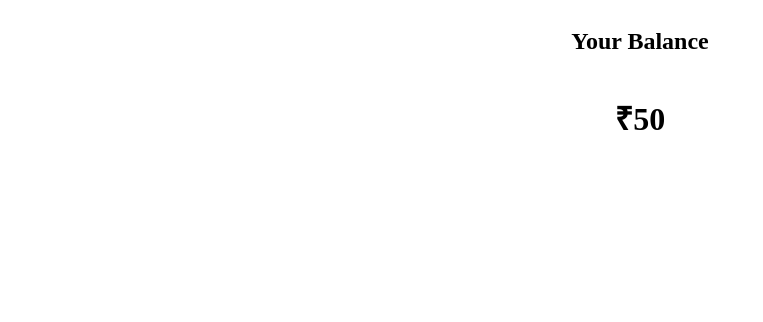
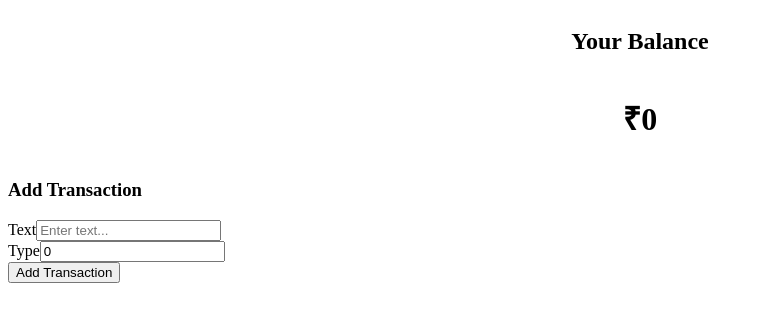
Before and after one commit to AdityaNair07/Expense-Tracker, a React (Create React App) app: page / in a window 1280 px wide. Shown: the top 322 px of the page, without its empty margins (0-763 px from the left). Built offline with nearby package versions, Linux system fonts and the light colour scheme.

Commit message:
Add transaction added

```diff
--- /dev/null
+++ b/src/components/AddTransaction.jsx
@@ -0,0 +1,47 @@
+import React, { useState } from "react";
+
+const AddTransaction = ({ id, addTransactions }) => {
+  const [text, setText] = useState("");
+  const [amount, setAmount] = useState(0);
+
+  const handleSubmit = (e) => {
+    e.preventDefault();
+    const newTransaction = {
+      id: id,
+      text: text,
+      amount: amount,
+    };
+    addTransactions(newTransaction);
+  };
+
+  return (
+    <div>
+      <h3>Add Transaction</h3>
+      <form onSubmit={handleSubmit}>
+        <div className="form-control">
+          <label htmlFor="text">Text</label>
+          <input
+            id="text"
+            type="text"
+            placeholder="Enter text..."
+            value={text}
+            onChange={(e) => setText(e.target.value)}
+          />
+        </div>
+        <div className="form-control">
+          <label htmlFor="amount">Type</label>
+          <input
+            id="amount"
+            type="number"
+            placeholder="Enter amount..."
+            value={amount}
+            onChange={(e) => setAmount(e.target.valueAsNumber)}
+          />
+        </div>
+        <button>Add Transaction</button>
+      </form>
+    </div>
+  );
+};
+
+export default AddTransaction;
--- a/src/containers/Main.js
+++ b/src/containers/Main.js
@@ -1,17 +1,25 @@
 import React from "react";
 import { connect } from "react-redux";
 import Balance from "../components/Balance";
+import AddTransaction from "../components/AddTransaction";
+import { addTransactions } from "../redux/actions";
 
-export const Main = ({ transactions }) => {
+export const Main = ({ transactions, addTransactions }) => {
   return (
     <div>
       <Balance transactions={transactions} />
+      <AddTransaction
+        id={transactions[0] ? transactions[0].id + 1 : 1}
+        addTransactions={(transactions) => addTransactions(transactions)}
+      />
     </div>
   );
 };
 
 const mapStateToProps = (state) => ({ transactions: state.transactions });
 
-const mapDispatchToProps = (dispatch) => {};
+const mapDispatchToProps = (dispatch) => ({
+  addTransactions: (transactions) => dispatch(addTransactions(transactions)),
+});
 
 export default connect(mapStateToProps, mapDispatchToProps)(Main);
--- a/src/redux/actions.js
+++ b/src/redux/actions.js
@@ -0,0 +1,6 @@
+export const ADD_TRANSACTIONS = "ADD_TRANSACTIONS";
+
+export const addTransactions = (transactions) => ({
+  type: ADD_TRANSACTIONS,
+  payload: transactions,
+});
--- a/src/redux/reducer.js
+++ b/src/redux/reducer.js
@@ -1,13 +1,19 @@
+import { ADD_TRANSACTIONS, addTransactions } from "./actions";
+
 const initialState = {
-  transactions: [
-    { id: 1, text: "hehe", amount: 10 },
-    { id: 2, text: "hehehe", amount: 15 },
-    { id: 3, text: "hehehehe", amount: 25 },
-  ],
+  transactions: [],
 };
 
 const MyReducer = (state = initialState, action) => {
-  return state;
+  switch (action.type) {
+    case ADD_TRANSACTIONS:
+      return {
+        ...state,
+        transactions: [action.payload, ...state.transactions],
+      };
+    default:
+      return state;
+  }
 };
 
 export default MyReducer;
```
